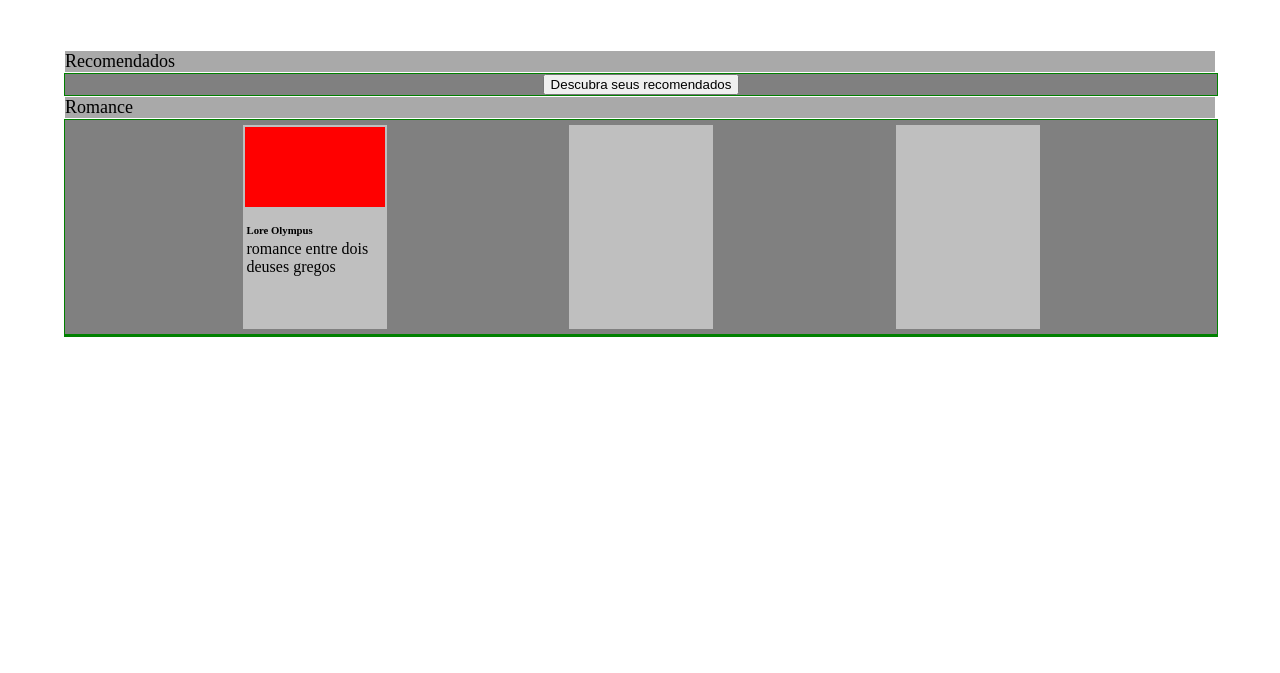
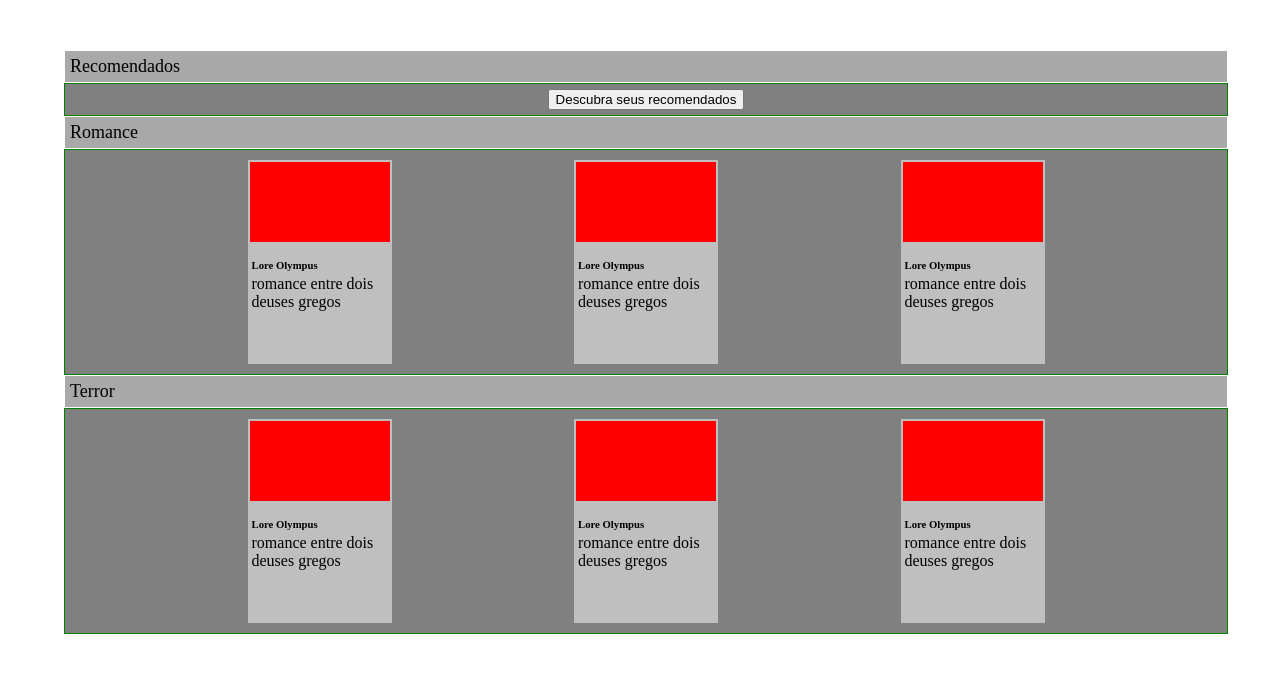
Before and after one commit to Luise79/Luise79.github.io, a PHP site: page /somativa/index.html in a window 1280 px wide. Shown: the part 74-747 px from the top of the page. Run offline with PHP 8.4, Linux system fonts and the light colour scheme.

Commit message:
adding more containerLivros

```diff
--- a/somativa/css/styleSom1.css
+++ b/somativa/css/styleSom1.css
@@ -32,6 +32,8 @@ body {
     font-weight: normal;
     font-size: large;
     margin: 1px;
+    padding: 5px;
+    width: 100%;
     background-color: darkgray;
 }
 
@@ -42,7 +44,6 @@ body {
     width: 100%;
     height: auto;
     border: solid 1px green;
-    margin:
     padding: 5px;
     background-color: gray;
 }
--- a/somativa/index.html
+++ b/somativa/index.html
@@ -34,11 +34,38 @@
                     <h6 class="titleLivro">Lore Olympus</h6>
                     <p class="descricaoLivro">romance entre dois deuses gregos</p>
                 </div>
-                <div class="livro"></div>
-                <div class="livro"></div>
+                <div class="livro">
+                    <div class="fotoCapa"></div>
+                    <h6 class="titleLivro">Lore Olympus</h6>
+                    <p class="descricaoLivro">romance entre dois deuses gregos</p>
+                </div>
+                <div class="livro">
+                    <div class="fotoCapa"></div>
+                    <h6 class="titleLivro">Lore Olympus</h6>
+                    <p class="descricaoLivro">romance entre dois deuses gregos</p>
+                </div>
             </div>
         </div>
-        <div class="livros" id="outroTema"></div>
+        <div class="containerLivros">
+            <p class="titleGenero">Terror</p>
+            <div class="livros" id="terror">
+                <div class="livro">
+                    <div class="fotoCapa"></div>
+                    <h6 class="titleLivro">Lore Olympus</h6>
+                    <p class="descricaoLivro">romance entre dois deuses gregos</p>
+                </div>
+                <div class="livro">
+                    <div class="fotoCapa"></div>
+                    <h6 class="titleLivro">Lore Olympus</h6>
+                    <p class="descricaoLivro">romance entre dois deuses gregos</p>
+                </div>
+                <div class="livro">
+                    <div class="fotoCapa"></div>
+                    <h6 class="titleLivro">Lore Olympus</h6>
+                    <p class="descricaoLivro">romance entre dois deuses gregos</p>
+                </div>
+            </div>
+        </div>
     </div>
 </body>
 </html>
```
